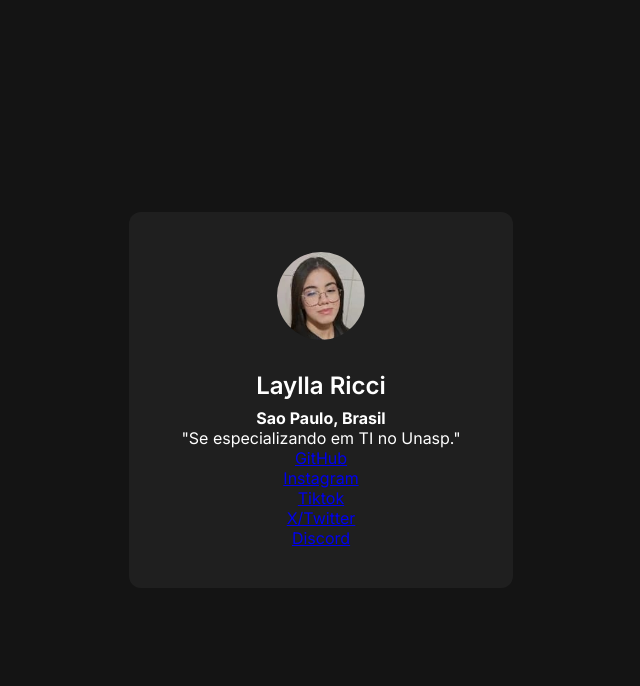
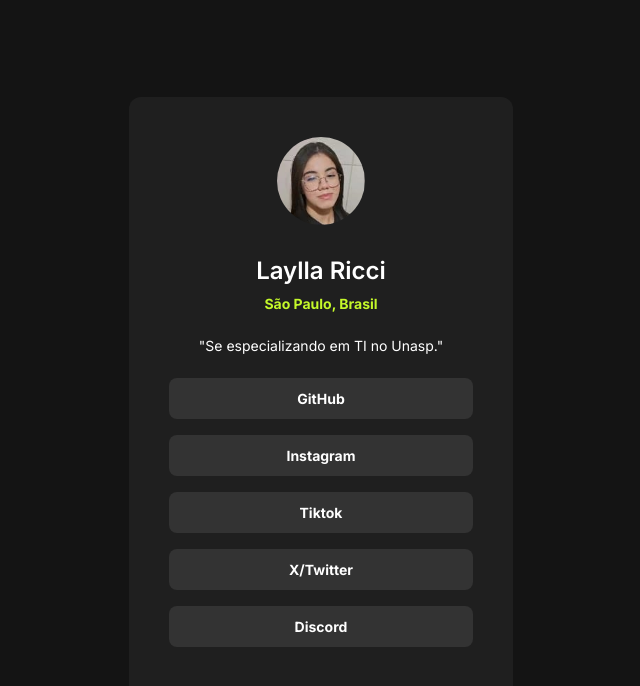
Before and after one commit to layllaricci/link-tree, a plain HTML site: page index.html in a window 1280 px wide. Shown: the whole page, without its empty margins (319-959 px from the left). Drawn offline with Linux system fonts and the light colour scheme.

Commit message:
estilização finalizada e projeto finalizado

```diff
--- a/index.html
+++ b/index.html
@@ -1,5 +1,5 @@
 <!doctype html>
-<html lang="en">
+<html lang="pt-br">
 <head>
 <meta charset="UTF-8" />
 <meta name="viewport" content="width=device-width, initial-scale=1.0" />
@@ -12,25 +12,25 @@
 
  <h1>Laylla Ricci</h1>
 
- <strong>Sao Paulo, Brasil</strong>
+ <strong>São Paulo, Brasil</strong>
 
  <p>"Se especializando em TI no Unasp."</p>
 
  <ul>
   <li>
-   <a href="https://github.com/">GitHub</a>
+   <a href="https://github.com/layllaricci" target="_blank">GitHub</a>
   </li>
   <li>
-   <a href="https://www.instagram.com/_layllaricci?igsh=MWNwcnU4dXl0NnIwZw==">Instagram</a>
+   <a href="https://www.instagram.com/_layllaricci?igsh=MWNwcnU4dXl0NnIwZw==" target="_blank">Instagram</a>
   </li>
   <li>
-   <a href="https://www.tiktok.com/@_layllaricci?_t=ZM-8uqW00qd3Xb&_r=1">Tiktok</a>
+   <a href="https://www.tiktok.com/@_layllaricci?_t=ZM-8uqW00qd3Xb&_r=1" target="_blank">Tiktok</a>
   </li>
   <li>
-   <a href="https://x.com/anonimxs237?t=srZToWTbBH0IEFKAmA-MHA&s=09">X/Twitter</a>
+   <a href="https://x.com/anonimxs237?t=srZToWTbBH0IEFKAmA-MHA&s=09" target="_blank">X/Twitter</a>
   </li>
   <li>
-   <a href="https://discord.gg/VH578uXy">Discord</a>
+   <a href="https://discord.gg/VH578uXy" target="_blank">Discord</a>
   </li>
  </ul>
 </div>
--- a/style.css
+++ b/style.css
@@ -11,6 +11,8 @@
     --black: #141414;
     --dark-grey: #1f1f1f;
     --white: #FFF;
+    --neon-green: #C4F82A;
+    --grey: #333;
 }
 
 body {
@@ -47,3 +49,31 @@ h1 {
 ul, li {
     list-style: none;
 }
+
+strong {
+    color: var(--neon-green);
+    font-size: 14px;
+}
+
+p {
+    margin-block: 24px;
+    font-size: 14px;
+}
+
+a {
+    display: block;
+    background-color: var(--grey);
+    margin-bottom: 16px;
+    color: var(--white);
+    text-decoration: none;
+    padding: 12px;
+    font-weight: 700;
+    font-size: 14px;
+    border-radius: 8px;
+}
+
+a:hover {
+    background-color: var(--neon-green);
+    color: var(--grey);
+    transition: 0.6s;
+}
```
